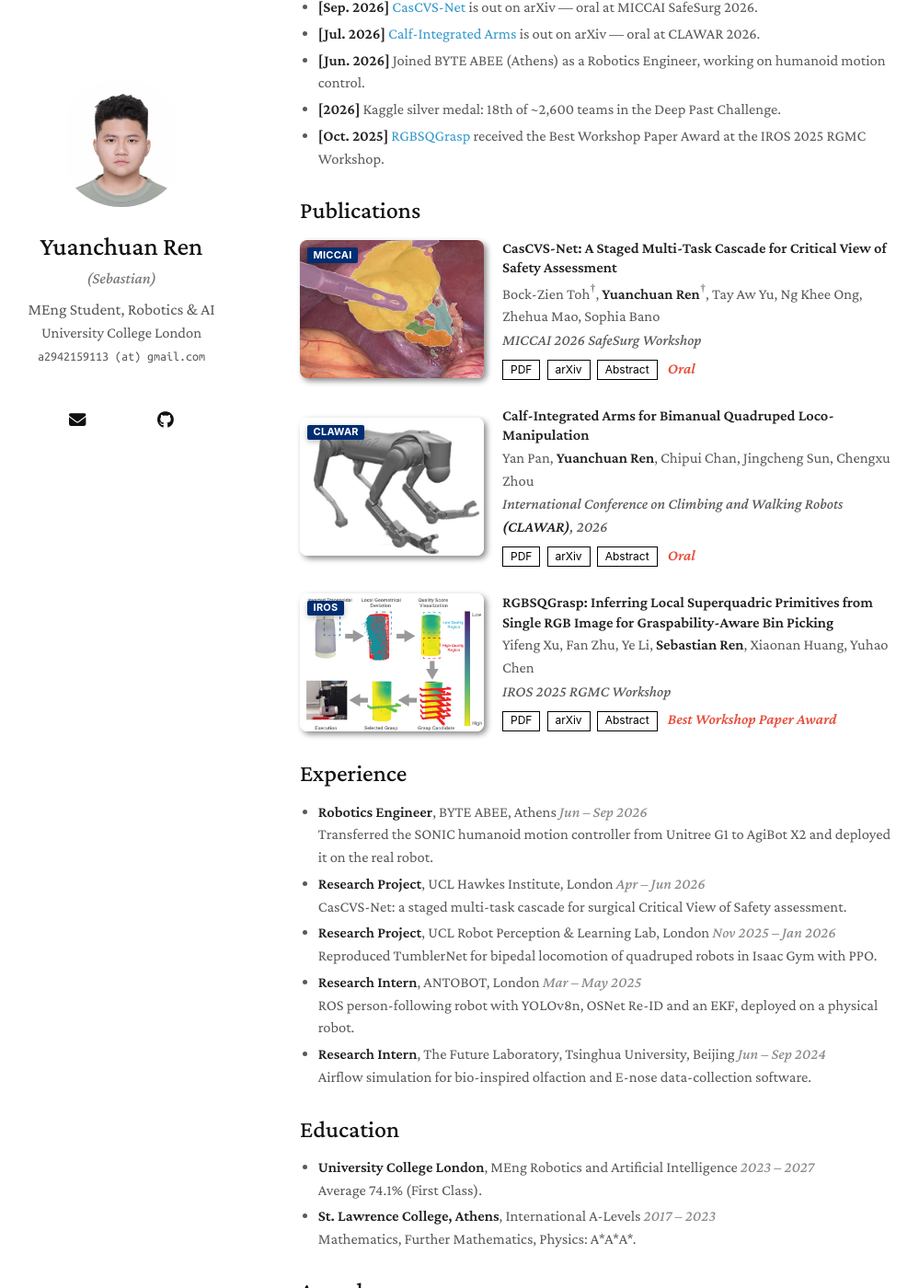
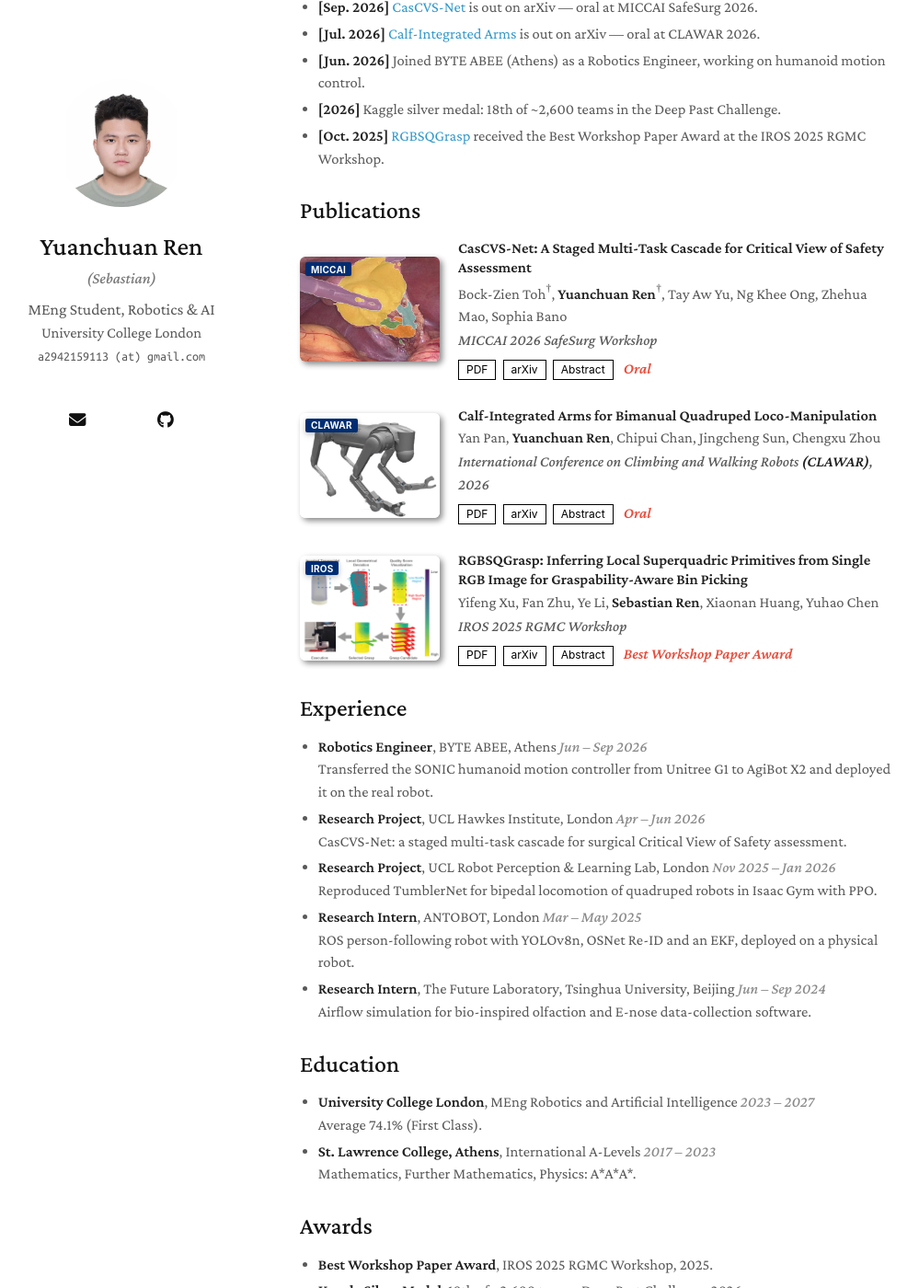
Before and after one commit to TaiE64/TaiE64.github.io, a Jekyll site: the page built from _pages/about.md, in a window 1280 px wide and 1400 px high, scrolled down 263 px. Shown: the whole window at 92% size, without its empty margins (144-1143 px from the left). Built offline with Jekyll 4.4.1, drawn with Linux system fonts in a browser that asks for light colours; a style sheet for code colours, icons or effects is not loaded.

Commit message:
Home: smaller publication thumbnails (152x114)
Co-Authored-By: Claude Opus 5.5 <noreply@anthropic.com>

```diff
--- a/assets/css/home.css
+++ b/assets/css/home.css
@@ -75,22 +75,22 @@ section h2:first-child { margin-top: 2px; }
 .publications ol.bibliography { list-style: none; padding: 0; margin: 0; }
 .publications ol.bibliography li { margin-bottom: 1.6rem; }
 .pub-row { display: flex; align-items: center; }
-.pub-row .abbr { position: relative; flex: 0 0 200px; padding-right: 20px; }
+.pub-row .abbr { position: relative; flex: 0 0 152px; padding-right: 20px; }
 .pub-row .teaser {
   display: block;
-  width: 200px;
-  height: 150px;
+  width: 152px;
+  height: 114px;
   object-fit: cover;
-  border-radius: 8px;
+  border-radius: 6px;
   box-shadow: 3px 3px 6px #888;
 }
 .pub-row .badge {
   position: absolute;
-  top: 8px;
-  left: 8px;
+  top: 6px;
+  left: 6px;
   display: inline-block;
   padding: 0.25em 0.6em;
-  font: 700 11px/1 -apple-system, "Segoe UI", Roboto, sans-serif;
+  font: 700 10px/1 -apple-system, "Segoe UI", Roboto, sans-serif;
   letter-spacing: 0.02em;
   color: #fff;
   background-color: #002d72;
@@ -138,6 +138,6 @@ section h2:first-child { margin-top: 2px; }
 @media print, screen and (max-width: 480px) {
   .pub-row { display: block; }
   .pub-row .abbr { padding: 0 0 10px; }
-  .pub-row .teaser { width: 100%; height: auto; aspect-ratio: 4 / 3; }
+  .pub-row .teaser { width: 100%; max-width: 220px; height: auto; aspect-ratio: 4 / 3; }
   .image.avatar img { width: 95px; }
 }
```
